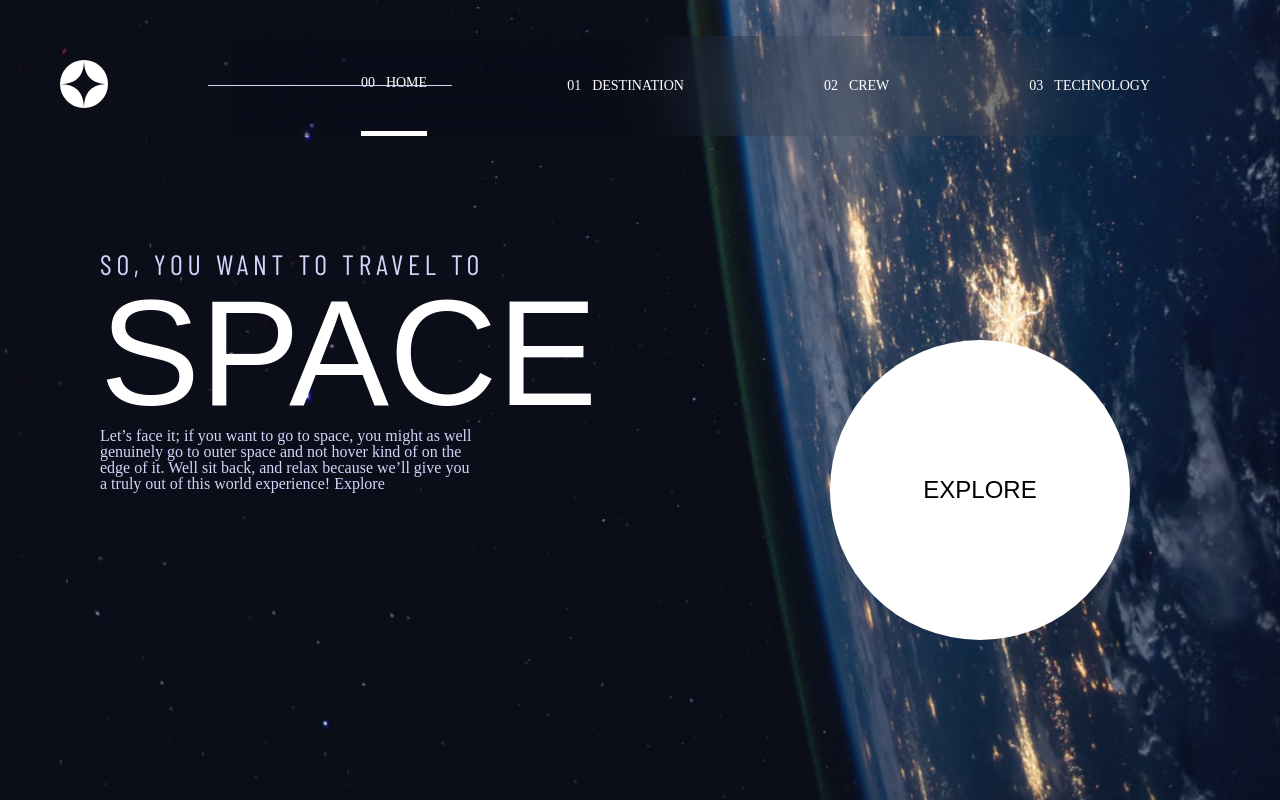
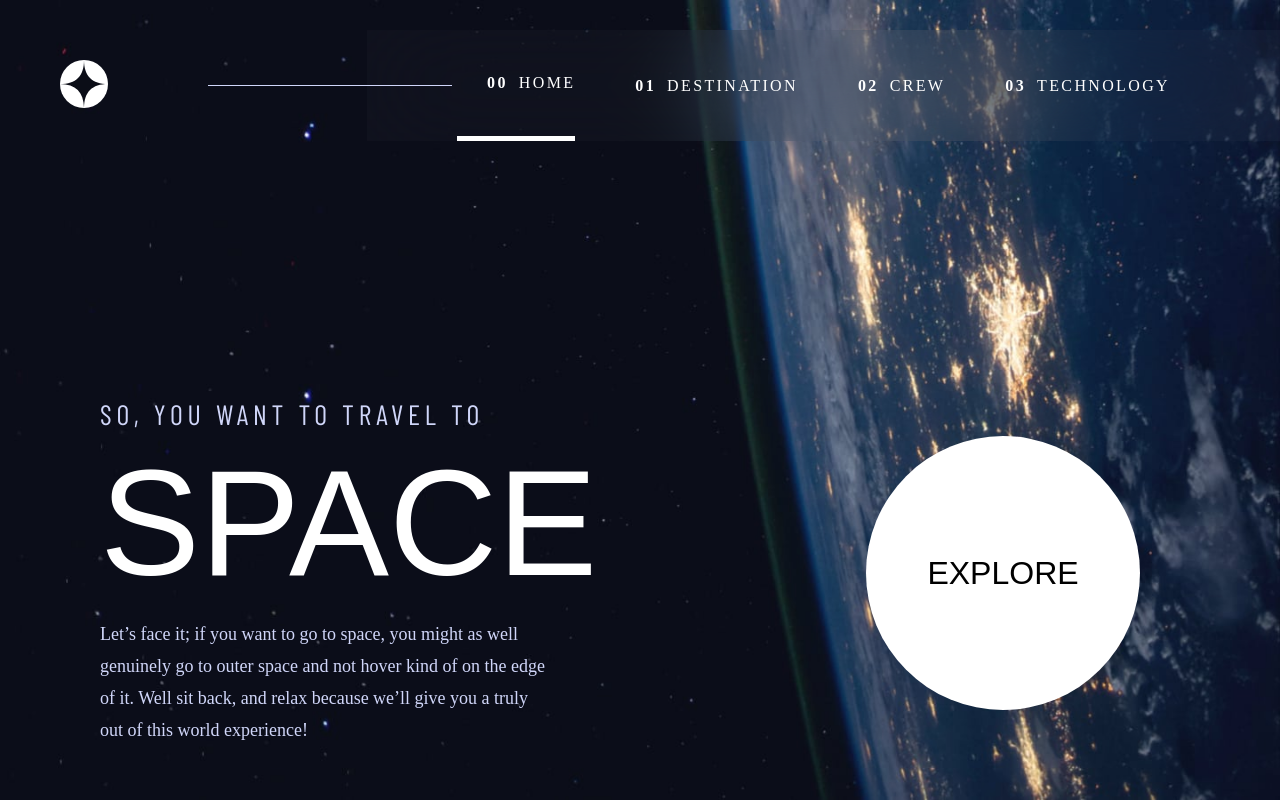
Before and after one commit to jk6722/react-space-tourism, a React (Vite) app: page / in a window 1280 px wide. Built offline with nearby package versions, Linux system fonts and the light colour scheme; a web font is replaced by a local one.

Commit message:
modify: modified detail - font-size, line-height, padding, ...

```diff
--- a/src/components/filter/DestinationFilter.module.scss
+++ b/src/components/filter/DestinationFilter.module.scss
@@ -1,7 +1,7 @@
 .unselected {
   font-family: "Barlow Condensed", sans-serif;
   font-size: 16px;
-  padding: 10px;
+  padding: 10px 20px;
   color: white;
   letter-spacing: 2.7px;
   &:hover {
@@ -12,7 +12,7 @@
 .selected {
   font-family: "Barlow Condensed", sans-serif;
   font-size: 16px;
-  padding: 10px;
+  padding: 10px 20px;
   color: white;
   letter-spacing: 2.7px;
   border-bottom: 2px solid white;
--- a/src/components/header/Header.module.scss
+++ b/src/components/header/Header.module.scss
@@ -9,6 +9,7 @@
     display: flex;
     align-items: center;
     margin: 40px 0 0 60px;
+    // height: 96px;
     .img_container {
       cursor: pointer;
     }
@@ -28,22 +29,33 @@
     }
     .link_container {
       display: flex;
-      height: 100px;
-      background-color: rgba(0, 0, 0, 0.04);
+      height: 100%;
+      background-color: rgba(151, 151, 151, 0.04);
       backdrop-filter: blur(50px);
       position: absolute;
       right: 0;
       overflow: hidden;
       padding: 0 60px;
+      @media screen and (min-width: 600px) and (max-width: 900px) {
+        padding: 0 30px;
+      }
+      letter-spacing: 2.36px;
       .link {
         display: flex;
-        font-size: 14px;
+        font-size: 16px;
         position: relative;
         @media screen and (min-width: 600px) and (max-width: 900px) {
           margin: 0 20px;
+          font-size: 14px;
         }
         @media screen and (min-width: 900px) {
-          margin: 0 70px;
+          margin: 0 30px;
+          &:first-child {
+            padding-left: 30px;
+          }
+          &:last-child {
+            padding-right: 20px;
+          }
         }
         align-items: center;
         justify-content: center;
@@ -52,7 +64,6 @@
         &:hover {
           border-bottom: 5px solid #979797;
         }
-
         .span_container {
           display: flex;
           span: {
@@ -68,13 +79,14 @@
           @media screen and (min-width: 900px) {
             .link_number {
               margin-right: 11px;
+              font-weight: bold;
             }
           }
         }
       }
       .selected {
         display: flex;
-        font-size: 14px;
+        font-size: 16px;
         position: relative;
         align-items: center;
         justify-content: center;
@@ -84,10 +96,18 @@
         box-sizing: border-box;
         @media screen and (min-width: 600px) and (max-width: 900px) {
           margin: 0 20px;
+          font-size: 14px;
         }
         @media screen and (min-width: 900px) {
-          margin: 0 70px;
+          margin: 0 30px;
+          &:first-child {
+            padding-left: 30px;
+          }
+          &:last-child {
+            padding-right: 20px;
+          }
         }
+
         .span_container {
           display: flex;
 
@@ -98,6 +118,7 @@
           }
           @media screen and (min-width: 900px) {
             .link_number {
+              font-weight: bold;
               margin-right: 11px;
             }
           }
--- a/src/components/header/HeaderMobile.module.scss
+++ b/src/components/header/HeaderMobile.module.scss
@@ -33,10 +33,11 @@
       display: flex;
       flex-direction: column;
       margin-top: 150px;
+      letter-spacing: 2.7px;
       .link {
-        padding: 10px 30px;
+        padding: 20px 30px;
         font-family: "Barlow Condensed", sans-serif;
-        font-size: 24px;
+        font-size: 16px;
         color: white;
         text-decoration: none;
         width: 100%;
@@ -49,9 +50,9 @@
         }
       }
       .selected {
-        padding: 10px 30px;
+        padding: 20px 30px;
         font-family: "Barlow Condensed", sans-serif;
-        font-size: 24px;
+        font-size: 16px;
         color: white;
         text-decoration: none;
         width: 100%;
--- a/src/components/title/Title.module.scss
+++ b/src/components/title/Title.module.scss
@@ -2,9 +2,15 @@
   font-family: "Barlow Condensed", sans-serif;
   font-size: 28px;
   color: white;
-  letter-spacing: 3px;
+  letter-spacing: 4.72px;
   @media screen and (max-width: 600px) {
     text-align: center;
+    font-size: 16px;
+    letter-spacing: 2.7px;
+  }
+  @media screen and (min-width: 600px) and (max-width: 900px) {
+    font-size: 20px;
+    letter-spacing: 3.38px;
   }
   .title_number {
     color: darkgray;
@@ -15,11 +21,17 @@
   font-family: "Barlow Condensed", sans-serif;
   font-size: 28px;
   color: white;
-  letter-spacing: 3px;
+  letter-spacing: 4.72px;
+
   @media screen and (600px <= width <= 900px) {
     padding: 20px 100px;
+    font-size: 20px;
+    letter-spacing: 3.38px;
   }
   @media screen and (max-width: 600px) {
+    letter-spacing: 2.7px;
+    font-size: 16px;
+
     text-align: center;
   }
   .title_number {
--- a/src/pages/DestinationPage/index.jsx
+++ b/src/pages/DestinationPage/index.jsx
@@ -55,13 +55,13 @@ const DestinationPage = () => {
                 </div>
                 <div className={styles.info_container}>
                   <div className={styles.info}>
-                    <div className={styles.info_title}>Avg. distance</div>
+                    <div className={styles.info_title}>AVG. DISTANCE</div>
                     <div className={styles.info_content}>
                       {dests[index].distance.toUpperCase()}
                     </div>
                   </div>
                   <div className={styles.info}>
-                    <div className={styles.info_title}>Est. travel</div>
+                    <div className={styles.info_title}>EST. TRAVEL TIME</div>
                     <div className={styles.info_content}>
                       {dests[index].travel.toUpperCase()}
                     </div>
--- a/src/pages/HomePage/HomePage.module.scss
+++ b/src/pages/HomePage/HomePage.module.scss
@@ -15,8 +15,9 @@
   background-size: cover;
   position: fixed;
   .body_container {
-    margin-top: 150px;
+    margin-top: 300px;
     display: flex;
+    position: relative;
     @media screen and (max-width: 600px) {
       flex-direction: column;
       margin-top: 15px;
@@ -24,6 +25,7 @@
     }
     @media screen and (min-width: 600px) and (max-width: 900px) {
       flex-direction: column;
+      margin-top: 170px;
     }
     @media screen and (min-width: 600px) {
       padding: 100px;
@@ -52,14 +54,20 @@
           span {
             font-family: "Barlow Condensed", sans-serif;
             font-size: 16px;
-            letter-spacing: 4.75px;
+            letter-spacing: 2.7px;
             color: #d0d6f9;
           }
         }
       }
       .heading_one {
+        @media screen and (min-width: 900px) {
+          padding: 20px 0;
+        }
         @media screen and (max-width: 900px) {
           text-align: center;
+        }
+        @media screen and (min-width: 600px) and (max-width: 900px) {
+          padding: 20px 0;
         }
         span {
           font-family: "Bellefair", sans-serif;
@@ -70,21 +78,27 @@
           padding: 30px 0;
           span {
             font-family: "Bellefair", sans-serif;
-            font-size: 84px;
+            font-size: 80px;
             color: white;
           }
         }
       }
       .description {
         p {
-          width: 70%;
+          width: 90%;
           color: #d0d6f9;
+          line-height: 32px;
+          font-size: 18px;
+          @media screen and (min-width: 600px) and (max-width: 900px) {
+            width: 80%;
+            font-size: 16px;
+          }
           @media screen and (max-width: 900px) {
             margin: auto;
           }
           @media screen and (max-width: 600px) {
-            font-size: 14px;
-            width: 90%;
+            width: 100%;
+            font-size: 15px;
           }
         }
         @media screen and (max-width: 900px) {
@@ -94,39 +108,49 @@
     }
     .btn_container {
       margin: auto;
+      position: relative;
       @media screen and (min-width: 600px) and (max-width: 900px) {
         position: relative;
-        margin-top: 100px;
+        margin-top: 150px;
+      }
+      @media screen and (min-width: 900px) {
+        width: 100%;
+        height: 100%;
+        display: flex;
+        justify-content: flex-end;
+        margin-right: 40px;
+      }
+      @media screen and (max-width: 600px) {
       }
 
-      @media screen and (min-width: 900px) {
-        position: absolute;
-        bottom: 160px;
-        right: 150px;
-      }
-
-      @media screen and (max-width: 900px) {
-        position: relative;
-        margin-top: 100px;
-      }
       .btn {
-        @media screen and (min-width: 600px) {
-          width: 300px;
-          height: 300px;
-        }
-        @media screen and (max-width: 600px) {
-          width: 160px;
-          height: 160px;
-        }
         display: flex;
         background-color: white;
         border-radius: 50%;
         text-align: center;
         justify-content: center;
         align-items: center;
+        @media screen and (min-width: 600px) {
+          width: 274px;
+          height: 274px;
+        }
+        @media screen and (max-width: 600px) {
+          width: 150px;
+          height: 150px;
+          position: fixed;
+          margin: 0 auto;
+          left: 0;
+          right: 0;
+          bottom: 40px;
+        }
+        @media screen and (min-width: 900px) {
+        }
         span {
           font-family: "Bellefair", sans-serif;
-          font-size: 24px;
+          font-size: 32px;
+          @media screen and (max-width: 600px) {
+            font-size: 20px;
+          }
         }
         &:hover {
           outline: solid 30px rgba(151, 151, 151, 0.4);
--- a/src/pages/HomePage/index.jsx
+++ b/src/pages/HomePage/index.jsx
@@ -26,7 +26,7 @@ const HomePage = () => {
               Let’s face it; if you want to go to space, you might as well
               genuinely go to outer space and not hover kind of on the edge of
               it. Well sit back, and relax because we’ll give you a truly out of
-              this world experience! Explore
+              this world experience!
             </p>
           </div>
         </div>
```
Also changed, not shown: src/pages/CrewPage/CrewPage.module.scss (+19 -11 lines), src/pages/DestinationPage/DestinationPage.module.scss (+30 -3 lines), src/pages/TechnologyPage/TechnologyPage.module.scss (+24 -4 lines).
